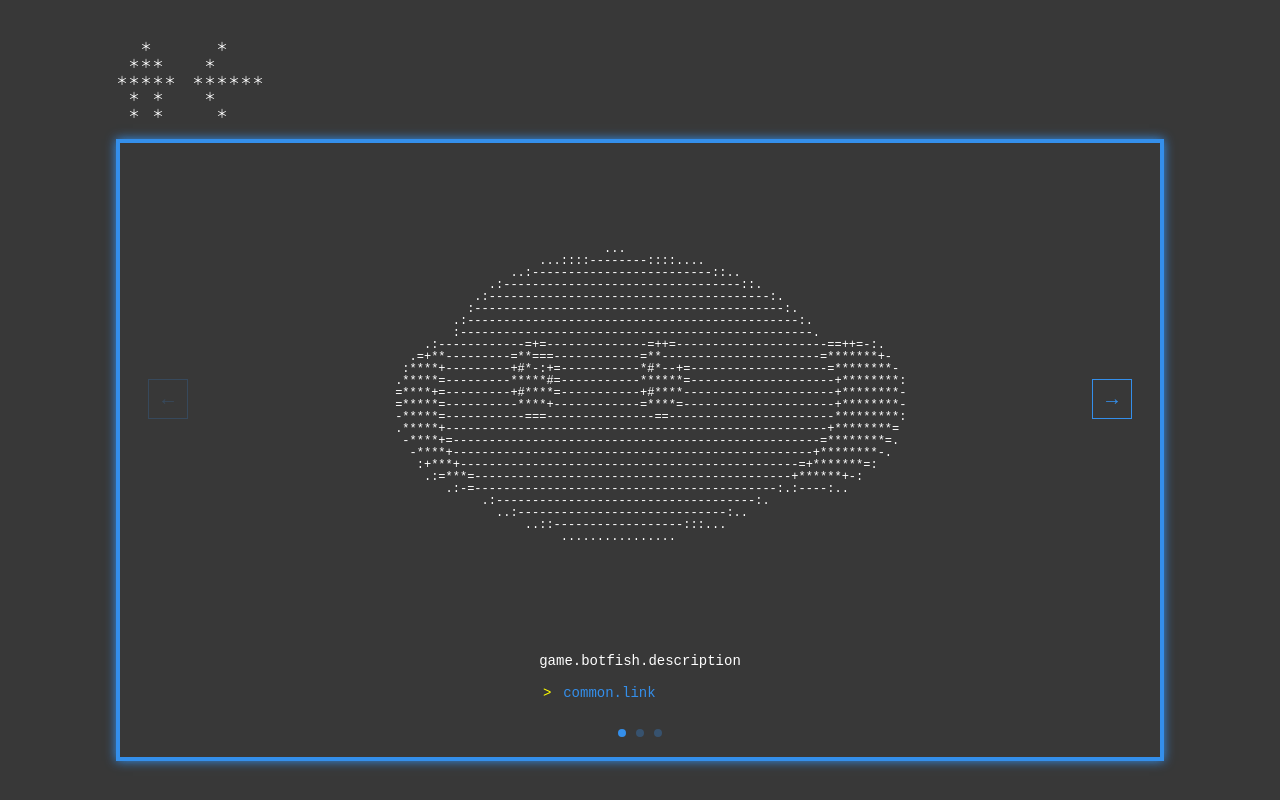
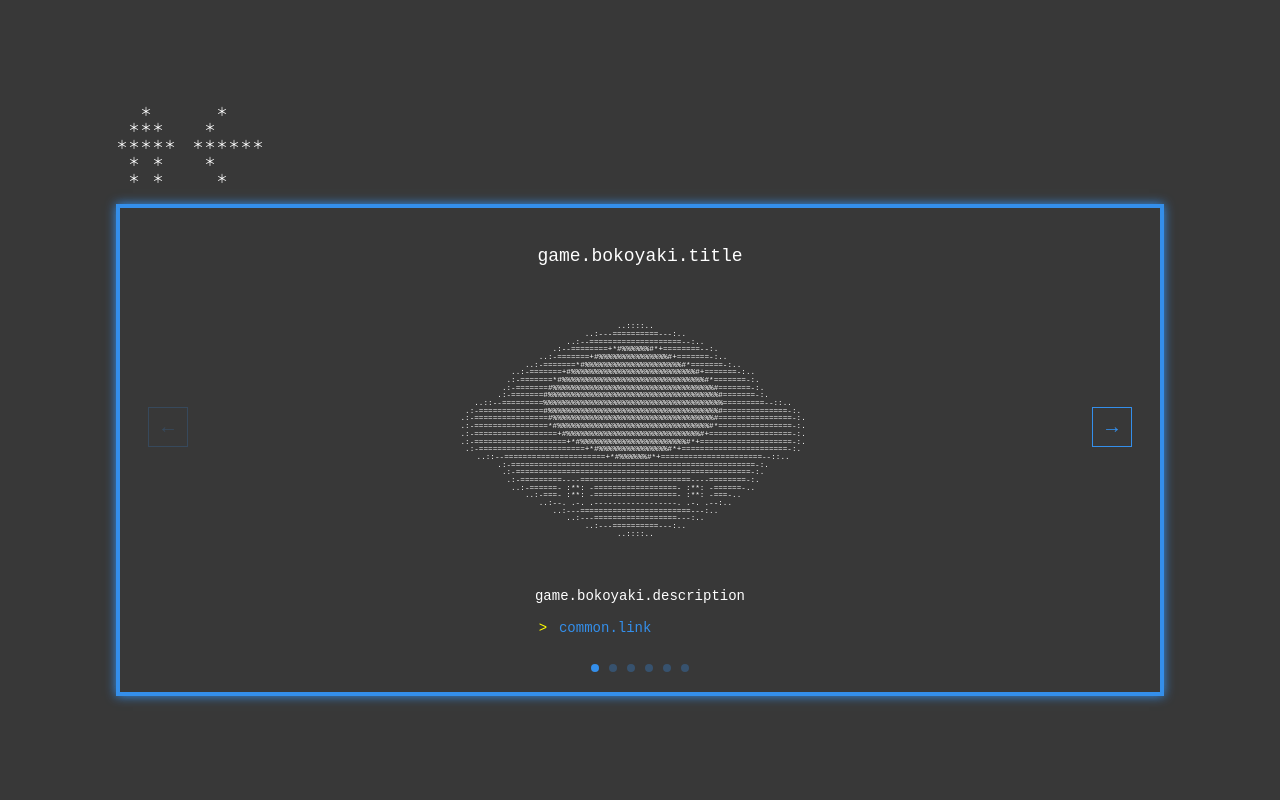
Before and after one commit to lili668668/old-website-2025, a Vue app: page /1/game in a window 1280 px wide. Built offline with nearby package versions, Linux system fonts and the light colour scheme.

Commit message:
fix: add bokoyaki and memo tool

```diff
--- /dev/null
+++ b/src/components/ascii/BokoyakiAscii.vue
@@ -0,0 +1,62 @@
+<script setup lang="ts">
+/**
+ * Bokoyaki ASCII Art Component
+ * Generated from @/assets/logos/bokoyaki.png
+ */
+const asciiArt = `
+                                   ..::::..
+                            ..:---==========---:..
+                        ..:--====================--:..
+                     .:--========+*#%%%%%%#*+========--:.
+                  ..:-=======+#%%%%%%%%%%%%%%%#+=======-:..
+               ..:-=======*#%%%%%%%%%%%%%%%%%%%%%#*=======-:..
+            ..:-=======+#%%%%%%%%%%%%%%%%%%%%%%%%%%%#+=======-:..
+           .:-=======*#%%%%%%%%%%%%%%%%%%%%%%%%%%%%%%%#*=======-:.
+          .:-=======#%%%%%%%%%%%%%%%%%%%%%%%%%%%%%%%%%%%#=======-:.
+         .:-=======#%%%%%%%%%%%%%%%%%%%%%%%%%%%%%%%%%%%%%#=======-:.
+    ..::--=========%%%%%%%%%%%%%%%%%%%%%%%%%%%%%%%%%%%%%%%=========--::..
+  .:-==============#%%%%%%%%%%%%%%%%%%%%%%%%%%%%%%%%%%%%%#==============-:.
+ .:-================#%%%%%%%%%%%%%%%%%%%%%%%%%%%%%%%%%%%#================-:.
+ .:-================*#%%%%%%%%%%%%%%%%%%%%%%%%%%%%%%%%%#*================-:.
+ .:-==================+#%%%%%%%%%%%%%%%%%%%%%%%%%%%%%#+==================-:.
+ .:-====================+*#%%%%%%%%%%%%%%%%%%%%%%%#*+====================-:.
+  .:-=======================+*#%%%%%%%%%%%%%%%#*+=======================-:.
+    ..::--======================+*#%%%%%%#*+======================--::..
+         .:-=====================================================-:.
+          .:-===================================================-:.
+           .:-=========----========================----========-:.
+            ..:-======- :**: -==================- :**: -======-..
+               ..:-===- :**: -==================- :**: -===-..
+                  ..:--. .-. .------------------. .-. .--:..
+                     ..:---========================---:..
+                        ..:---==================---:..
+                            ..:---==========---:..
+                                   ..::::..
+`;
+</script>
+
+<template>
+    <div class="bokoyaki-ascii-wrapper">
+        <pre class="bokoyaki-ascii" aria-label="Bokoyaki ASCII Art">{{ asciiArt }}</pre>
+    </div>
+</template>
+
+<style scoped>
+.bokoyaki-ascii-wrapper {
+    display: flex;
+    justify-content: center;
+    align-items: center;
+    overflow: hidden;
+    background-color: transparent;
+}
+
+.bokoyaki-ascii {
+    font-family: 'Courier New', Courier, monospace;
+    font-size: clamp(2px, 0.6vw, 10px);
+    line-height: 1;
+    white-space: pre;
+    color: currentColor;
+    margin: 0;
+    padding: 1rem;
+}
+</style>
--- /dev/null
+++ b/src/components/ascii/MemoAscii.vue
@@ -0,0 +1,39 @@
+<script setup lang="ts">
+/**
+ * Memo ASCII Art Component
+ */
+const asciiArt = `
+  __  __  ______  __  __  ______
+ |  \\/  ||  ____||  \\/  ||  __  |
+ | \\  / || |__   | \\  / || |  | |
+ | |\\/| ||  __|  | |\\/| || |  | |
+ | |  | || |____ | |  | || |__| |
+ |_|  |_||______||_|  |_||______|
+`;
+</script>
+
+<template>
+    <div class="memo-ascii-wrapper">
+        <pre class="memo-ascii" aria-label="Memo ASCII Art">{{ asciiArt }}</pre>
+    </div>
+</template>
+
+<style scoped>
+.memo-ascii-wrapper {
+    display: flex;
+    justify-content: center;
+    align-items: center;
+    overflow: hidden;
+    background-color: transparent;
+}
+
+.memo-ascii {
+    font-family: 'Courier New', Courier, monospace;
+    font-size: clamp(8px, 2vw, 16px);
+    line-height: 1.2;
+    white-space: pre;
+    color: currentColor;
+    margin: 0;
+    padding: 1rem;
+}
+</style>
--- a/src/locales/en.json
+++ b/src/locales/en.json
@@ -124,6 +124,21 @@
       "title": "Super Cube",
       "description": "A game created during university as a college research project, aimed at teaching children programming. Currently for display only, as it may no longer run on modern computers.",
       "link": "https://ballfish.io/SuperCubeWeb/"
+    },
+    "memo": {
+      "title": "Memo NodeJS",
+      "description": "An early terminal-based memo tool.",
+      "link": "https://github.com/lili668668/memo"
+    },
+    "localMemoCli": {
+      "title": "Memo Rust",
+      "description": "Young and naive, thought JavaScript could rule the world, then discovered NodeJS startup speed was unbearably slow, so rewrote the memo tool in Rust.",
+      "link": "https://github.com/lili668668/local-memo-cli"
+    },
+    "bokoyaki": {
+      "title": "Bokoyaki",
+      "description": "A super simple Bokoyaki game made on a whim, and a tribute to the flash Takoyaki game from the old days.",
+      "link": "https://ballfish.io/bokoyaki"
     }
   }
 }
--- a/src/locales/ja.json
+++ b/src/locales/ja.json
@@ -6,7 +6,7 @@
     "link": "クリックして見る ->"
   },
   "title": {
-    "home": "球魚の小さな水槽へようこそ",
+    "home": "ボール魚の小さな水槽へようこそ",
     "about": "キャラクター",
     "skill": "スキルツリー",
     "experience": "冒険譚",
@@ -14,9 +14,9 @@
   },
   "subtitle": {
     "home": "この水槽の中を探索してみよう",
-    "about": "球魚について",
-    "skill": "球魚は何ができる？",
-    "experience": "球魚の経歴",
+    "about": "ボール魚について",
+    "skill": "ボール魚は何ができる？",
+    "experience": "ボール魚の経歴",
     "game": "ポートフォリオ（とゲーム）"
   },
   "about": {
@@ -124,6 +124,21 @@
       "title": "Super Cube",
       "description": "大学時代に大学生研究プロジェクトとして制作したゲーム。子どもたちにプログラミングを教えることを目的としています。現在は展示用のみで、現代のコンピューターでは動作しない可能性があります。",
       "link": "https://ballfish.io/SuperCubeWeb/"
+    },
+    "memo": {
+      "title": "Memo NodeJS",
+      "description": "初期に作ったターミナル用のメモツール。",
+      "link": "https://github.com/lili668668/memo"
+    },
+    "localMemoCli": {
+      "title": "Memo Rust",
+      "description": "若気の至りでJavaScriptが世界を制覇できると思っていたが、NodeJSの起動速度が耐えられないほど遅いことに気づき、RustでMemoツールを書き直した。",
+      "link": "https://github.com/lili668668/local-memo-cli"
+    },
+    "bokoyaki": {
+      "title": "ボール魚焼き",
+      "description": "思いつきで作った超シンプルなボール魚焼きゲーム。昔遊んでいたflashたこ焼きゲームへのオマージュ。",
+      "link": "https://ballfish.io/bokoyaki"
     }
   }
 }
--- a/src/locales/zh.json
+++ b/src/locales/zh.json
@@ -124,6 +124,21 @@
       "title": "Super Cube",
       "description": "大學時，做大專生研究計劃的遊戲。目的是教小孩子寫程式，目前僅供展示，因為可能已經沒有辦法在現在的電腦上跑起來了。",
       "link": "https://ballfish.io/SuperCubeWeb/"
+    },
+    "memo": {
+      "title": "Memo NodeJS",
+      "description": "早期做的一個終端機用的 memo 工具。",
+      "link": "https://github.com/lili668668/memo"
+    },
+    "localMemoCli": {
+      "title": "Memo Rust",
+      "description": "年輕不懂事，覺得 JavaScript 可以稱霸世界，然後發現 NodeJS 的啟動速度慢到玩無法忍受，所以用 Rust 改寫了 memo 這個工具。",
+      "link": "https://github.com/lili668668/local-memo-cli"
+    },
+    "bokoyaki": {
+      "title": "球魚燒",
+      "description": "心血來潮做的超簡易球魚燒遊戲，以及緬懷以前玩的 flash 章魚燒遊戲。",
+      "link": "https://ballfish.io/bokoyaki"
     }
   }
 }
--- a/src/views/GameView.vue
+++ b/src/views/GameView.vue
@@ -1,5 +1,8 @@
 <template>
   <div :class="$style.container">
+    <div>
+      <p :class="$style.title">{{ t(`game.${current.key}.title`) }}</p>
+    </div>
 
     <div :class="$style.stage">
       <button :class="[$style.navBtn, $style.navLeft]" @click="prev" :disabled="currentIndex === 0">
@@ -42,6 +45,8 @@ import { useLangRoute } from '../composables/useLangRoute'
 import BotfishAscii from '@/components/ascii/BotfishAscii.vue'
 import SupercubeAscii from '@/components/ascii/SupercubeAscii.vue'
 import E5Ascii from '@/components/ascii/E5Ascii.vue'
+import MemoAscii from '@/components/ascii/MemoAscii.vue'
+import BokoyakiAscii from '@/components/ascii/BokoyakiAscii.vue'
 import CursorSelector from '@/components/base/CursorSelector.vue'
 
 const { t } = useI18n()
@@ -50,6 +55,9 @@ const navigationStore = useNavigationStore()
 navigationStore.setBackPath(getPath(''))
 
 const items = [
+  { key: 'bokoyaki', component: BokoyakiAscii },
+  { key: 'memo', component: MemoAscii },
+  { key: 'localMemoCli', component: MemoAscii },
   { key: 'botfish', component: BotfishAscii },
   { key: 'supercube', component: SupercubeAscii },
   { key: 'e5', component: E5Ascii },
@@ -154,6 +162,11 @@ onUnmounted(() => window.removeEventListener('keydown', onKeyDown))
   max-width: 600px;
 }
 
+.title {
+  font-size: var(--title-font-size);
+  color: var(--font-color);
+}
+
 .description {
   font-size: var(--p-font-size);
   color: var(--font-color);
```
Also changed, not shown: src/assets/logos/bokoyaki.png (added).
